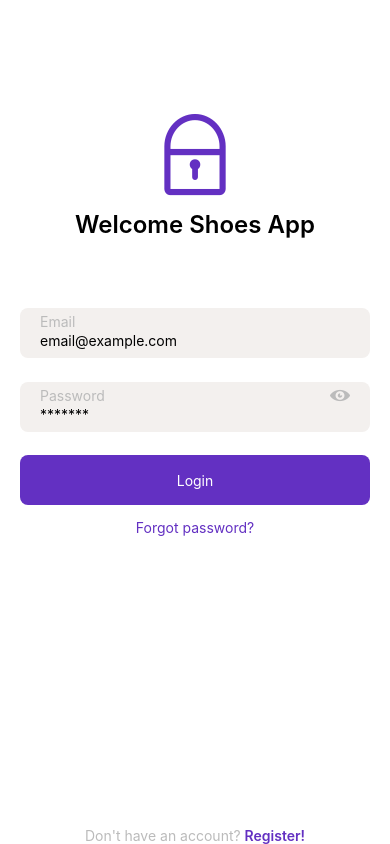
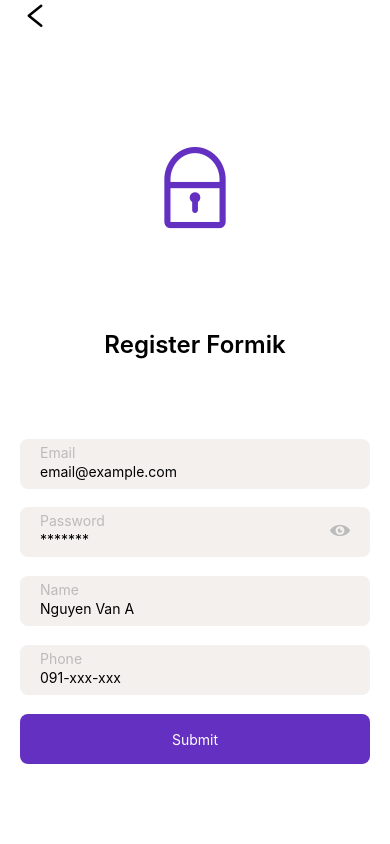
Before and after one commit to DamianHuynh/RN04, a React Native app: screen / in a window 390 px wide. Built offline with nearby package versions, Linux system fonts and the light colour scheme.

Commit message:
Validation Form

```diff
--- a/package.json
+++ b/package.json
@@ -12,6 +12,7 @@
   },
   "dependencies": {
     "axios": "^0.26.0",
+    "formik": "^2.2.9",
     "react": "17.0.2",
     "react-native": "0.66.4",
     "react-native-linear-gradient": "^2.5.6",
--- a/src/LoginUI/Register.js
+++ b/src/LoginUI/Register.js
@@ -10,51 +10,120 @@ import React, {Component} from 'react';
 import AntIcon from 'react-native-vector-icons/AntDesign';
 import TextInput from './components/TextInput';
 import axios from 'axios';
+import {
+  checkRequired,
+  emailValidation,
+  letterValidation,
+  numberValidation,
+  rangeValidation,
+} from './utils/validator';
 
 export default class LoginUI extends Component {
   state = {
-    email: '',
-    password: '',
-    name: '',
-    phone: '',
+    value: {
+      email: '',
+      password: '',
+      name: '',
+      phone: '',
+    },
+    error: {
+      email: '',
+      password: '',
+      name: '',
+      phone: '',
+    },
   };
 
-  onChangeText = (value, key) => this.setState({[key]: value});
+  onChangeText = (value, key) => {
+    this.setState({
+      value: {...this.state.value, [key]: value},
+      error: {...this.state.error, [key]: ''},
+    });
+    this.validateData(key, value);
+  };
 
-  validateData = () => {
-    const {email, password, name, phone} = this.state;
+  validateData = (key, value) => {
+    if (value.trim()) {
+      switch (key) {
+        case 'email':
+          this.setState({
+            error: {...this.state.error, [key]: emailValidation(value)},
+          });
+          break;
 
-    if (email.trim() && password.trim() && name.trim() && phone.trim()) {
-      console.log('call API');
-      return true;
+        case 'password':
+          this.setState({
+            error: {
+              ...this.state.error,
+              [key]: rangeValidation({value, input: key, max: 8, min: 4}),
+            },
+          });
+          break;
+
+        case 'name':
+          this.setState({
+            error: {
+              ...this.state.error,
+              [key]: letterValidation({value, input: key}),
+            },
+          });
+          break;
+
+        case 'phone':
+          this.setState({
+            error: {
+              ...this.state.error,
+              [key]: numberValidation({value, input: key}),
+            },
+          });
+          break;
+      }
     }
-    return false;
+  };
+
+  onBlur = (value, key) => {
+    const errorMsg = checkRequired(value);
+    this.setState({error: {...this.state.error, [key]: errorMsg}});
+    this.validateData(key, value);
+  };
+
+  checkRequiredAllInput = async () => {
+    const {
+      email: emailValue,
+      name: nameValue,
+      password: passwordValue,
+      phone: phoneValue,
+    } = this.state.value;
+    const email = checkRequired(emailValue);
+    const name = checkRequired(nameValue);
+    const password = checkRequired(passwordValue);
+    const phone = checkRequired(phoneValue);
+    this.setState({error: {...this.state.error, email, password, name, phone}});
   };
 
   onSubmit = async () => {
-    this.validateData();
-    // try {
-    //   const result = await axios({
-    //     method: 'POST',
-    //     url: 'http://svcy3.myclass.vn/api/Users/signup',
-    //     data: {
-    //       email: 'string',
-    //       password: 'string',
-    //       name: 'string',
-    //       gender: true,
-    //       phone: 'string',
-    //     },
-    //   });
-    //   console.log(result);
-    // } catch (error) {
-    //   Alert.alert('Vui lòng nhập liệu');
-    //   console.log(error.message);
-    // }
+    await this.checkRequiredAllInput();
+    const {email, name, password, phone} = this.state.error;
+    const isValidData = !email && !name && !password && !phone;
+
+    if (isValidData) {
+      console.log('call API');
+      try {
+        const result = await axios({
+          method: 'POST',
+          url: 'http://svcy3.myclass.vn/api/Users/signup',
+          data: {...this.state.value, gender: true},
+        });
+      } catch (error) {
+        if (error.message.includes('400')) {
+          Alert.alert('Email đã được sử dụng');
+        }
+      }
+    }
   };
 
   render() {
-    const {email, password, name, phone} = this.state;
-    console.log(this.state);
+    const {value, error} = this.state;
     return (
       <SafeAreaView style={styles.container}>
         <AntIcon
@@ -69,31 +138,38 @@ export default class LoginUI extends Component {
         </View>
         <View style={styles.loginForm}>
           <TextInput
+            onBlur={() => this.onBlur(value.email, 'email')}
             title="Email"
             placeholder="email@example.com"
-            value={email}
-            onChangeText={value => this.onChangeText(value, 'email')}
-            errorMsg="Email không được bỏ trống"
+            value={value.email}
+            onChangeText={valueText => this.onChangeText(valueText, 'email')}
+            errorMsg={error.email}
           />
           <TextInput
+            onBlur={() => this.onBlur(value.password, 'password')}
             title="Password"
             placeholder="*******"
             secureTextEntry
             password
-            onChangeText={value => this.onChangeText(value, 'password')}
-            value={password}
+            onChangeText={valueText => this.onChangeText(valueText, 'password')}
+            value={value.password}
+            errorMsg={error.password}
           />
           <TextInput
+            onBlur={() => this.onBlur(value.name, 'name')}
             title="Name"
             placeholder="Nguyen Van A"
-            onChangeText={value => this.onChangeText(value, 'name')}
-            value={name}
+            onChangeText={valueText => this.onChangeText(valueText, 'name')}
+            value={value.name}
+            errorMsg={error.name}
           />
           <TextInput
+            onBlur={() => this.onBlur(value.phone, 'phone')}
             title="Phone"
             placeholder="091-xxx-xxx"
-            onChangeText={value => this.onChangeText(value, 'phone')}
-            value={phone}
+            onChangeText={valueText => this.onChangeText(valueText, 'phone')}
+            value={value.phone}
+            errorMsg={error.phone}
           />
           <TouchableOpacity style={styles.button} onPress={this.onSubmit}>
             <Text style={styles.buttonText}>Submit</Text>
--- /dev/null
+++ b/src/LoginUI/RegisterFormik.js
@@ -0,0 +1,108 @@
+import {
+  Text,
+  View,
+  StyleSheet,
+  TouchableOpacity,
+  SafeAreaView,
+  Alert,
+} from 'react-native';
+import React, {Component} from 'react';
+import AntIcon from 'react-native-vector-icons/AntDesign';
+import TextInput from './components/TextInput';
+import {Formik} from 'formik';
+
+export default class RegisterFormik extends Component {
+  handleSubmit = values => {
+    console.log(values);
+  };
+
+  render() {
+    return (
+      <SafeAreaView style={styles.container}>
+        <AntIcon
+          name="left"
+          style={{paddingLeft: 20}}
+          size={30}
+          onPress={this.props.navigate}
+        />
+        <View style={styles.header}>
+          <AntIcon style={styles.logo} name="lock" size={100} color="#6330C2" />
+          <Text style={styles.headerText}>Register Formik</Text>
+        </View>
+        <Formik
+          initialValues={{email: '', password: '', name: '', phone: ''}}
+          onSubmit={this.handleSubmit}>
+          {({values, handleChange, handleSubmit}) => {
+            return (
+              <View style={styles.loginForm}>
+                <TextInput
+                  title="Email"
+                  placeholder="email@example.com"
+                  value={values.email}
+                  onChangeText={handleChange('email')}
+                />
+                <TextInput
+                  title="Password"
+                  placeholder="*******"
+                  secureTextEntry
+                  password
+                  value={values.password}
+                  onChangeText={handleChange('password')}
+                />
+                <TextInput
+                  title="Name"
+                  placeholder="Nguyen Van A"
+                  value={values.name}
+                  onChangeText={handleChange('name')}
+                />
+                <TextInput
+                  title="Phone"
+                  placeholder="091-xxx-xxx"
+                  value={values.phone}
+                  onChangeText={handleChange('phone')}
+                />
+                <TouchableOpacity style={styles.button} onPress={handleSubmit}>
+                  <Text style={styles.buttonText}>Submit</Text>
+                </TouchableOpacity>
+              </View>
+            );
+          }}
+        </Formik>
+      </SafeAreaView>
+    );
+  }
+}
+
+const styles = StyleSheet.create({
+  container: {
+    flex: 1,
+  },
+  header: {
+    flex: 1,
+    justifyContent: 'space-between',
+    alignItems: 'center',
+  },
+  logo: {
+    paddingTop: 100,
+  },
+  headerText: {
+    fontSize: 24,
+    fontWeight: '600',
+  },
+  loginForm: {
+    flex: 1,
+    paddingHorizontal: 20,
+    justifyContent: 'space-between',
+    paddingVertical: 80,
+  },
+  button: {
+    backgroundColor: '#6330C2',
+    height: 50,
+    borderRadius: 8,
+    justifyContent: 'center',
+    alignItems: 'center',
+  },
+  buttonText: {
+    color: '#fff',
+  },
+});
--- a/src/LoginUI/components/TextInput.js
+++ b/src/LoginUI/components/TextInput.js
@@ -1,31 +1,48 @@
-import {Text, View, StyleSheet, TextInput as RNTextInput} from 'react-native';
+import {
+  Text,
+  View,
+  StyleSheet,
+  TextInput as RNTextInput,
+  TouchableOpacity,
+} from 'react-native';
 import React, {Component} from 'react';
 import EntypoIcon from 'react-native-vector-icons/Entypo';
 
 export default class TextInput extends Component {
+  state = {
+    secureTextEntry: this.props.secureTextEntry,
+  };
+
   render() {
     const {title, password, errorMsg} = this.props;
+    const {secureTextEntry} = this.state;
     return (
       <View style={styles.wrapperTextInput}>
+        <View>
           <RNTextInput
+            {...this.props}
             style={[
               styles.textInputContainer,
-            !!errorMsg && {backgroundColor: '#f9c8c8'},
+              !!errorMsg && styles.errorBackground,
             ]}
-          {...this.props}
+            secureTextEntry={secureTextEntry}
           />
           <Text style={styles.textInputTitle}>{title}</Text>
           {password && (
+            <TouchableOpacity
+              onPress={() =>
+                this.setState({secureTextEntry: !this.state.secureTextEntry})
+              }>
               <EntypoIcon
                 name="eye"
                 color="#bbb"
                 size={20}
                 style={styles.rightIcon}
               />
+            </TouchableOpacity>
           )}
-        {!!errorMsg && (
-          <Text style={{color: 'red', marginTop: 5}}>* {errorMsg}</Text>
-        )}
+        </View>
+        {!!errorMsg && <Text style={styles.errorText}>* {errorMsg}</Text>}
       </View>
     );
   }
@@ -50,7 +67,9 @@ const styles = StyleSheet.create({
   },
   rightIcon: {
     position: 'absolute',
-    bottom: 25,
+    bottom: 15,
     right: 20,
   },
+  errorBackground: {backgroundColor: '#f9c8c8'},
+  errorText: {color: 'red', marginTop: 5},
 });
--- a/src/LoginUI/index.js
+++ b/src/LoginUI/index.js
@@ -1,10 +1,11 @@
 import React, {Component} from 'react';
 import LoginUI from './Login';
 import Register from './Register';
+import RegisterFormik from './RegisterFormik';
 
 export default class LoginScreen extends Component {
   state = {
-    isShowLoginForm: true,
+    isShowLoginForm: false,
   };
 
   navigate = () =>
@@ -17,7 +18,7 @@ export default class LoginScreen extends Component {
         {isShowLoginForm ? (
           <LoginUI navigate={this.navigate} />
         ) : (
-          <Register navigate={this.navigate} />
+          <RegisterFormik navigate={this.navigate} />
         )}
       </>
     );
--- /dev/null
+++ b/src/LoginUI/utils/validator.js
@@ -0,0 +1,38 @@
+export const checkRequired = value => {
+  if (value.trim()) {
+    return '';
+  }
+  return 'không được bỏ trống';
+};
+
+export const emailValidation = email => {
+  const REGEX_EMAIL = /^\w+([\.-]?\w+)*@\w+([\.-]?\w+)*(\.\w{2,3})+$/;
+  if (REGEX_EMAIL.test(email)) {
+    return '';
+  }
+  return 'Email không hợp lệ';
+};
+
+export const rangeValidation = ({value, input, max, min}) => {
+  const valueCount = value.trim().length;
+  if (valueCount >= min && valueCount <= max) {
+    return '';
+  }
+  return `${input} yêu cầu tối thiểu ${min} kí tự và tối đa ${max} kí tự`;
+};
+
+export const letterValidation = ({value, input}) => {
+  const REGEX_LETTER = /^[A-Za-z]+$/;
+  if (REGEX_LETTER.test(value)) {
+    return '';
+  }
+  return `${input} chỉ cho phép kí tự chữ cái`;
+};
+
+export const numberValidation = ({value, input}) => {
+  const REGEX_NUMBER = /^[0-9]+$/;
+  if (REGEX_NUMBER.test(value)) {
+    return '';
+  }
+  return `${input} chỉ cho phép kí tự số`;
+};
```
Also changed, not shown: 1 other file (tests, documents, lock files or other folders). Lines whose indentation alone changed are shown as unchanged.
